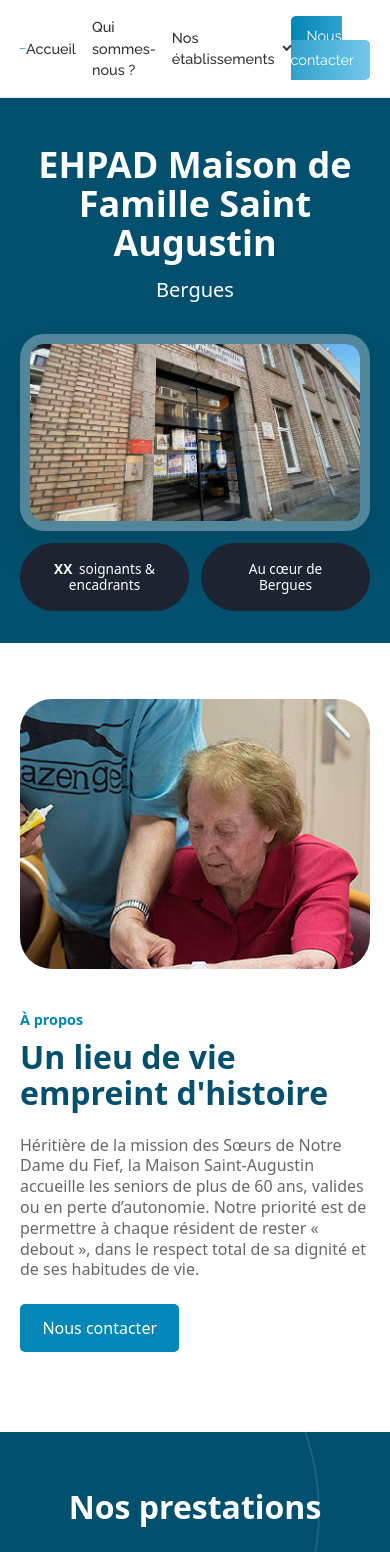
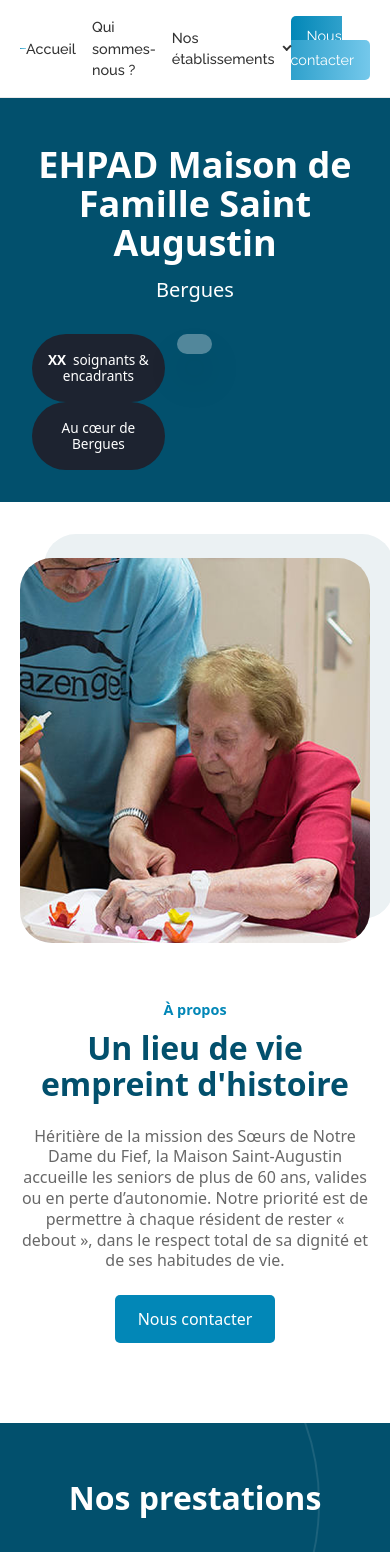
Before and after one commit to crepincorentin/projet-clairefontaine, a Next.js app in the folder front/association-clairefontaine/: page /saint-augustin in a window 390 px wide. Shown: the top 1552 px of the page. Built offline with nearby package versions, Linux system fonts and the light colour scheme.

Commit message:
feat(frontend): refactor establishment hero/about layout and styles

```diff
--- a/front/association-clairefontaine/app/components/establishments/EstablishmentPage.jsx
+++ b/front/association-clairefontaine/app/components/establishments/EstablishmentPage.jsx
@@ -39,16 +39,8 @@ export default function EstablishmentPage({ establishment }) {
         </div>
 
         <div className="establishment-hero__visual">
-          <div className="establishment-hero__image">
-            <Image
-              src={hero.image.src}
-              alt={hero.image.alt}
-              fill
-              priority
-              sizes="(max-width: 768px) 92vw, 800px"
-            />
-          </div>
-
+          <div className="establishment-hero__decoration" aria-hidden="true" />
+          <div className="establishment-hero__badges">
             <div className="establishment-hero__badge establishment-hero__badge--staff">
               <span>
                 <strong>{hero.staff.value}</strong> {hero.staff.firstLine}
@@ -60,20 +52,22 @@ export default function EstablishmentPage({ establishment }) {
               <span>{hero.locationBadge.secondLine}</span>
             </div>
           </div>
+          <div className="establishment-hero__image-wrapper">
+            <div className="establishment-hero__image">
+              <Image
+                src={hero.image.src}
+                alt={hero.image.alt}
+                fill
+                priority
+                sizes="(max-width: 768px) 92vw, 800px"
+              />
+            </div>
+          </div>
+        </div>
       </section>
 
       <section className="establishment-about" aria-labelledby={`${slug}-about-title`}>
         <div className="establishment-about__container">
-          <div className="establishment-about__image">
-            <Image
-              src={about.image.src}
-              alt={about.image.alt}
-              width={about.image.width}
-              height={about.image.height}
-              sizes="(max-width: 768px) 92vw, 440px"
-            />
-          </div>
-
           <div className="establishment-about__content">
             <span className="establishment-about__eyebrow">{about.eyebrow}</span>
             <h2 id={`${slug}-about-title`}>{about.title}</h2>
@@ -81,6 +75,19 @@ export default function EstablishmentPage({ establishment }) {
             <Link href={about.button.href} className="establishment-about__button">
               {about.button.label}
             </Link>
+          </div>
+
+          <div className="establishment-about__visual">
+            <div className="establishment-about__decoration" aria-hidden="true" />
+            <div className="establishment-about__image">
+              <Image
+                src={about.image.src}
+                alt={about.image.alt}
+                width={about.image.width}
+                height={about.image.height}
+                sizes="(max-width: 1050px) 92vw, 480px"
+              />
+            </div>
           </div>
         </div>
       </section>
--- a/front/association-clairefontaine/app/styles/components/establishments/establishment-page.scss
+++ b/front/association-clairefontaine/app/styles/components/establishments/establishment-page.scss
@@ -95,30 +95,15 @@
 }
 
 .establishment-about {
-  padding: 4.5rem 2rem 7rem;
+  padding: 6.5rem 2rem 7rem;
 
   &__container {
-    display: grid;
-    grid-template-columns: minmax(18rem, 25rem) minmax(0, 29rem);
+    display: flex;
     align-items: center;
-    justify-content: center;
-    gap: clamp(4rem, 8vw, 7rem);
-    max-width: 75rem;
+    justify-content: space-between;
+    gap: clamp(2rem, 8vw, 6rem);
+    max-width: 1300px;
     margin: 0 auto;
-  }
-
-  &__image {
-    overflow: hidden;
-    aspect-ratio: 1.3 / 1;
-    border-radius: 2rem;
-
-    img {
-      display: block;
-      width: 100%;
-      height: 100%;
-      object-fit: cover;
-      object-position: center 42%;
-    }
   }
 
   &__eyebrow {
@@ -130,6 +115,8 @@
   }
 
   &__content {
+    max-width: 35rem;
+
     h2 {
       margin-bottom: 1.5rem;
       color: var(--establishment-color);
@@ -151,6 +138,39 @@
     display: inline-block;
     padding: 0.75rem 1.4rem;
     background: var(--establishment-accent);
+  }
+
+  &__visual {
+    position: relative;
+    width: 30rem;
+    flex-shrink: 0;
+  }
+
+  &__decoration {
+    position: absolute;
+    z-index: 0;
+    top: -2.5rem;
+    right: -2.5rem;
+    width: 100%;
+    height: 100%;
+    border-radius: 2rem;
+    background-color: color-mix(in srgb, var(--establishment-color) 8%, white);
+  }
+
+  &__image {
+    position: relative;
+    z-index: 1;
+    overflow: hidden;
+    aspect-ratio: 1 / 1.1;
+    border-radius: 2rem;
+
+    img {
+      display: block;
+      width: 100%;
+      height: 100%;
+      object-fit: cover;
+      object-position: center 42%;
+    }
   }
 }
 
@@ -980,14 +1000,23 @@
     padding: 3.5rem 1.25rem 5rem;
 
     &__container {
-      grid-template-columns: 1fr;
-      gap: 2.5rem;
+      flex-direction: column;
+      gap: 3.5rem;
     }
 
-    &__image {
-      max-width: 32rem;
-      width: 100%;
-      margin: 0 auto;
+    &__content {
+      max-width: 40rem;
+      text-align: center;
+    }
+
+    &__visual {
+      order: -1;
+      width: min(100%, 32rem);
+    }
+
+    &__decoration {
+      top: -1.5rem;
+      right: -1.5rem;
     }
   }
 
```
Lines whose indentation alone changed are shown as unchanged.
